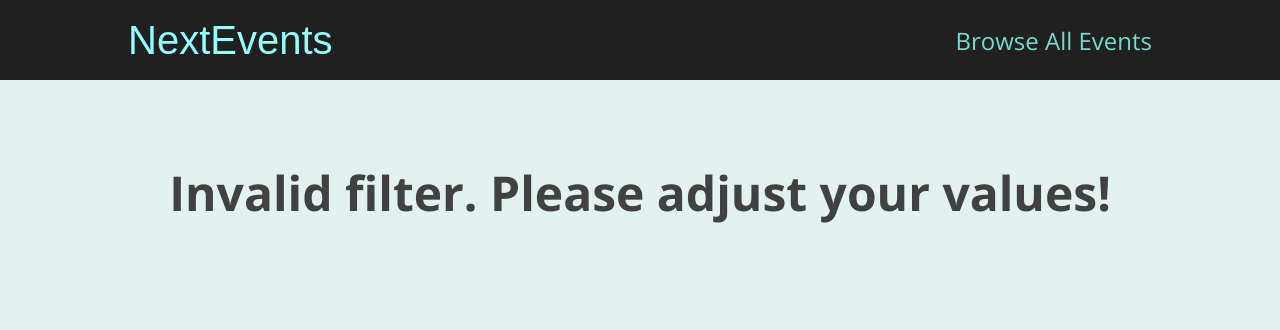
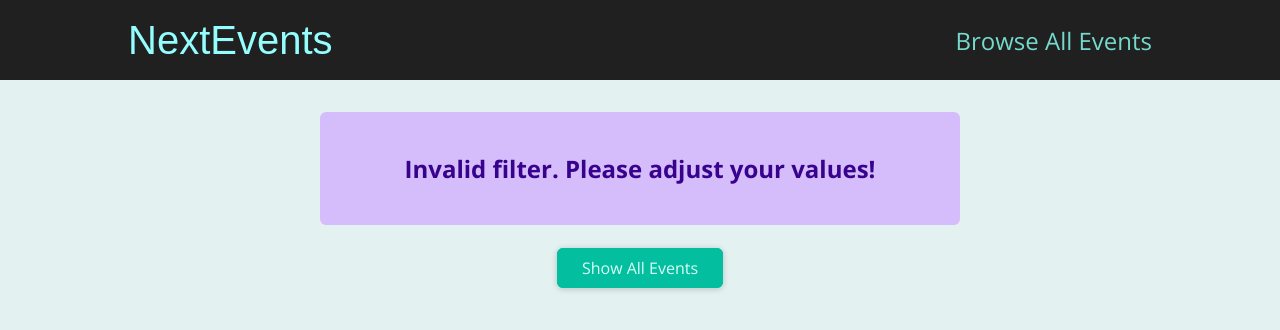
Before and after one commit to Mahdi15-879/Events-app--Next.js, a Next.js app: page /events/e2 in a window 1280 px wide. Shown: the top 330 px of the page. Built offline with nearby package versions, Linux system fonts and the light colour scheme.

Commit message:
Adding ErrorAlert and finishing the project

```diff
--- /dev/null
+++ b/components/events/results-title.js
@@ -0,0 +1,20 @@
+import Button from '../ui/button';
+import classes from './results-title.module.css';
+
+function ResultsTitle(props) {
+  const { date } = props;
+
+  const humanReadableDate = new Date(date).toLocaleDateString('en-US', {
+    month: 'long',
+    year: 'numeric',
+  });
+
+  return (
+    <section className={classes.title}>
+      <h1>Events in {humanReadableDate}</h1>
+      <Button link='/events'>Show all events</Button>
+    </section>
+  );
+}
+
+export default ResultsTitle;
--- /dev/null
+++ b/components/events/results-title.module.css
@@ -0,0 +1,6 @@
+.title {
+  margin: 2rem auto;
+  width: 90%;
+  max-width: 40rem;
+  text-align: center;
+}
--- /dev/null
+++ b/components/ui/error-alert.js
@@ -0,0 +1,7 @@
+import classes from './error-alert.module.css';
+
+function ErrorAlert(props) {
+  return <div className={classes.alert}>{props.children}</div>;
+}
+
+export default ErrorAlert;
--- /dev/null
+++ b/components/ui/error-alert.module.css
@@ -0,0 +1,12 @@
+.alert {
+  margin: 2rem auto;
+  padding: 1rem 2rem;
+  width: 90%;
+  max-width: 40rem;
+  background-color: #d5bdfc;
+  color: #38028d;
+  font-weight: bold;
+  font-size: 1.5rem;
+  text-align: center;
+  border-radius: 6px;
+}
--- a/pages/events/[...slug].js
+++ b/pages/events/[...slug].js
@@ -1,7 +1,11 @@
+import { Fragment } from "react";
 import { useRouter } from "next/router";
 
 import { getFilteredEvents } from "../../dummy-data";
 import EventList from "../../components/events/event-list";
+import ResultTitle from "../../components/events/results-title";
+import Button from "../../components/ui/button";
+import ErrorAlert from "../../components/ui/error-alert";
 
 function FilteredEventsPage() {
   const router = useRouter();
@@ -26,7 +30,16 @@
     numMonth < 1 ||
     numMonth > 12
   ) {
-    return <p className="center">Invalid filter. Please adjust your values!</p>;
+    return (
+      <Fragment>
+        <ErrorAlert>
+          <p>Invalid filter. Please adjust your values!</p>
+        </ErrorAlert>
+        <div className="center">
+          <Button link="/events">Show All Events</Button>
+        </div>
+      </Fragment>
+    );
   }
 
   const filteredEvents = getFilteredEvents({
@@ -35,13 +48,25 @@
   });
 
   if (!filteredEvents || filteredEvents.length === 0) {
-    return <p className="center">No events found for the chosen filter!</p>;
+    return (
+      <Fragment>
+        <ErrorAlert>
+          <p>No events found for the chosen filter!</p>
+        </ErrorAlert>
+        <div className="center">
+          <Button link="/events">Show All Events</Button>
+        </div>
+      </Fragment>
+    );
   }
 
+  const date = new Date(numYear, numMonth - 1);
+
   return (
-    <div>
-      <h1>Filtered Events</h1>
-    </div>
+    <Fragment>
+      <ResultTitle date={date} />
+      <EventList items={filteredEvents} />
+    </Fragment>
   );
 }
 
--- a/styles/globals.css
+++ b/styles/globals.css
@@ -30,7 +30,4 @@
 .center {
   margin: auto;
   text-align: center;
-  font-size: 3rem;
-  font-weight: bold;
-  margin-top: 5rem;
 }
```
Also changed, not shown: pages/events/[eventId].js (+6 -1 lines).
